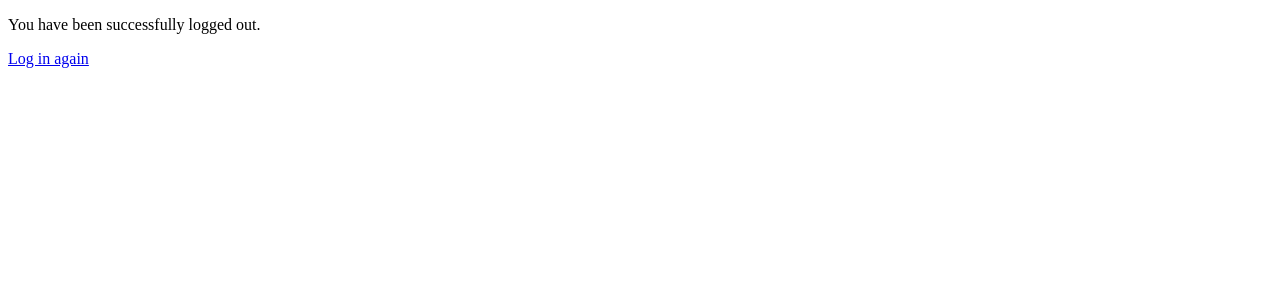
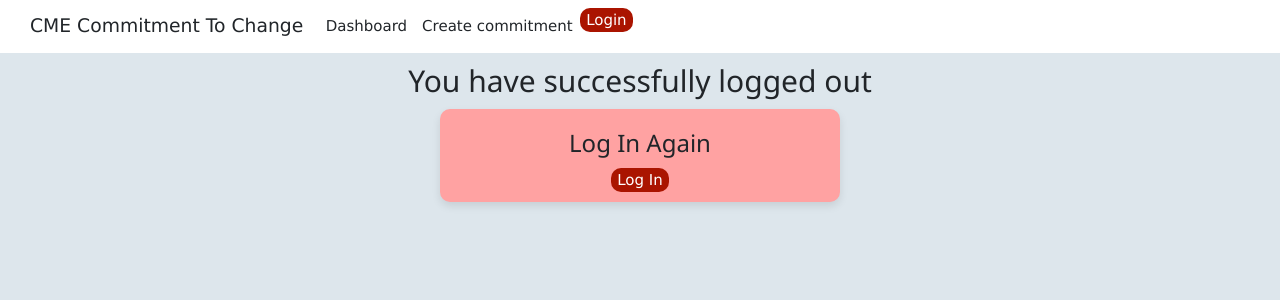
Before and after one commit to lee-blake/Commitment-to-Change-App, a Django app: page /accounts/logout/ in a window 1280 px wide. Shown: the top 300 px of the page. Run offline with Django 4.2, Linux system fonts and the light colour scheme; some libraries are stand-ins or nearby versions.

Commit message:
Format logged out page

```diff
--- a/Commitment_to_Change_App/cme_accounts/templates/accounts/logged_out.html
+++ b/Commitment_to_Change_App/cme_accounts/templates/accounts/logged_out.html
@@ -1,11 +1,17 @@
-<!DOCTYPE html>
-<html lang="en">
-<head>
-    <meta charset="UTF-8">
-    <title>Logout</title>
-</head>
-<body>
-<p>You have been successfully logged out.</p>
-<a href="/accounts/login">Log in again</a>
-</body>
-</html>
+{% extends "commitments/base.html" %}
+
+{% block title %} Log In Page {% endblock %}
+
+{% block page_content %}
+<div class="w3-container background">
+    <div class="w3-small-box-container center">
+        <h2>You have successfully logged out</h2>
+    </div>
+    <div class="w3-container">
+        <div class="small-box-container secondary-accent center">
+            <h3>Log In Again</h3>
+            <a href="/accounts/login/"><button  type="submit" class="standard-button primary-accent">Log In</button></a>
+        </div>
+    </div>
+</div>
+{% endblock %}
```
